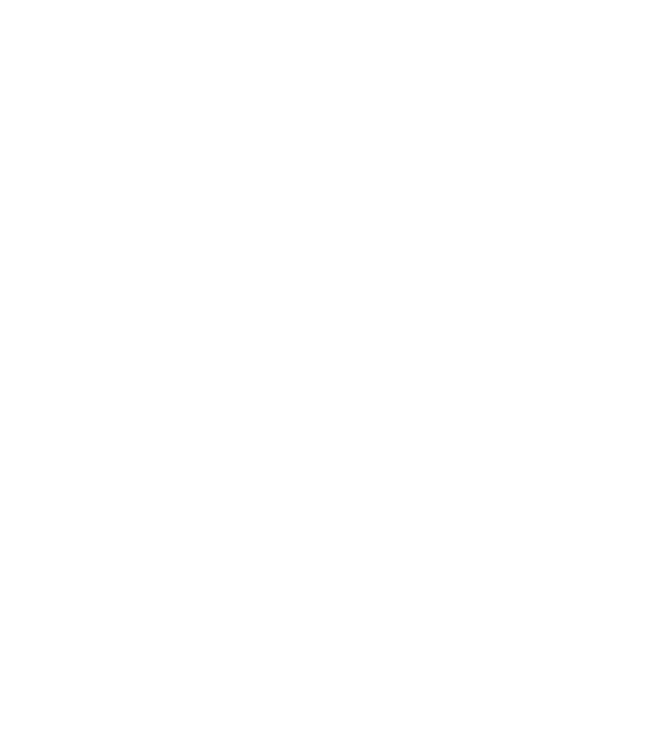
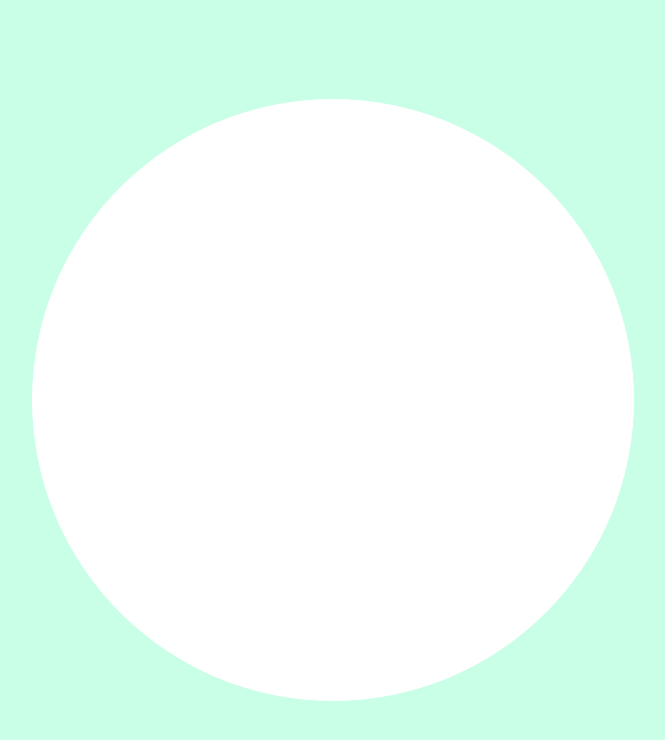
Before and after one commit to dgleyramos1/dio-genesis, a plain HTML site: page index.html in a window 1280 px wide. Shown: the whole page, without its empty margins (307-972 px from the left). Drawn offline with Linux system fonts and the light colour scheme.

Commit message:
Estruturando o jogo e criando o grid com css

```diff
--- a/index.html
+++ b/index.html
@@ -8,6 +8,14 @@
     <title>Genius</title>
 </head>
 <body>
+    <div class="main-game">
+        <div class="genius">
+            <div class="blue"></div>
+            <div class="yellow"></div>
+            <div class="red"></div>
+            <div class="green"></div>
+        </div>
+    </div>
 
 
     <script src="./script.js"></script>
--- a/style.css
+++ b/style.css
@@ -0,0 +1,23 @@
+body{
+    margin: 0;
+    background-color: rgb(200, 255, 230);
+}
+
+.main-game{
+    height: 100vh;
+    width: 100vw;
+    display: flex;
+    justify-content: center;
+    align-items: center;
+}
+
+.genius {
+    display: grid;
+    grid-template-areas:'green red' 'yellow blue';
+    grid-gap: 10px;
+    border: 1px solid #ffffff;
+    background-color: #ffffff;
+    border-radius: 100%;
+    width: 600px;
+    height: 600px;
+}
```
